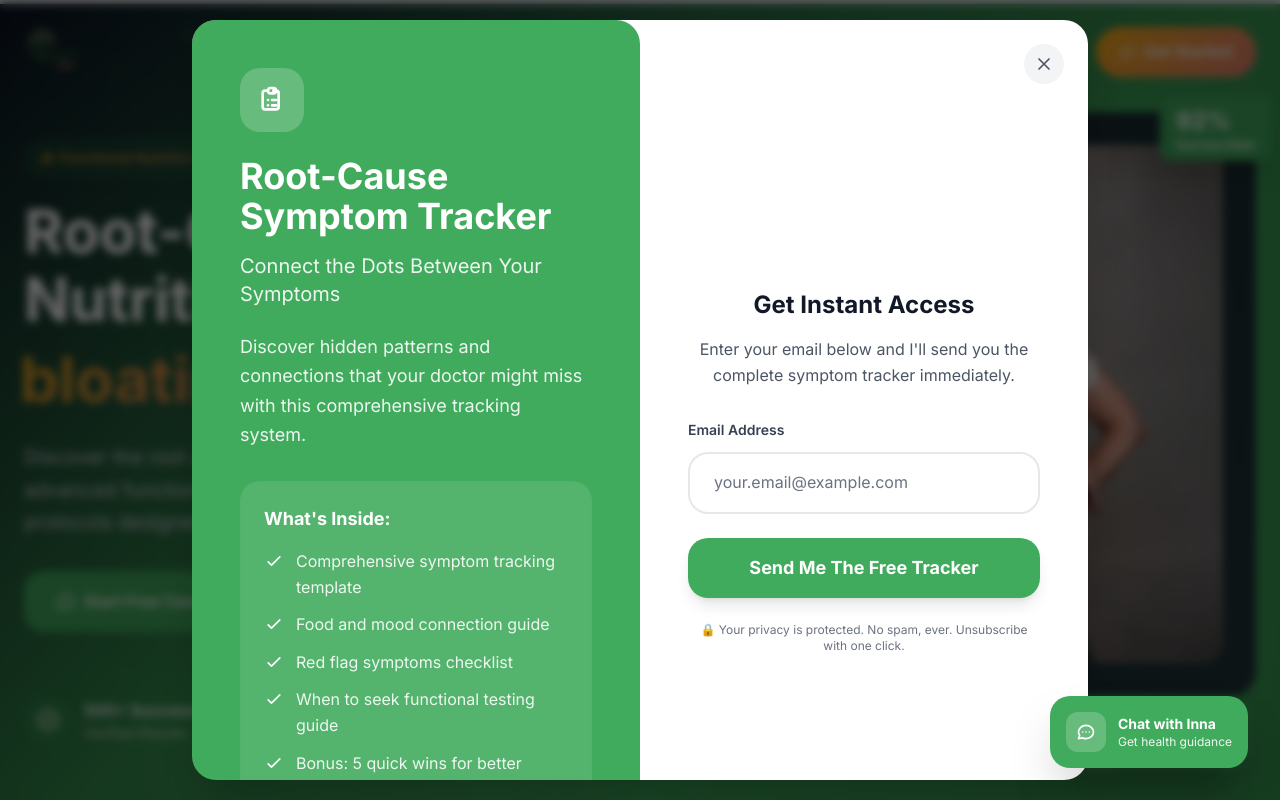
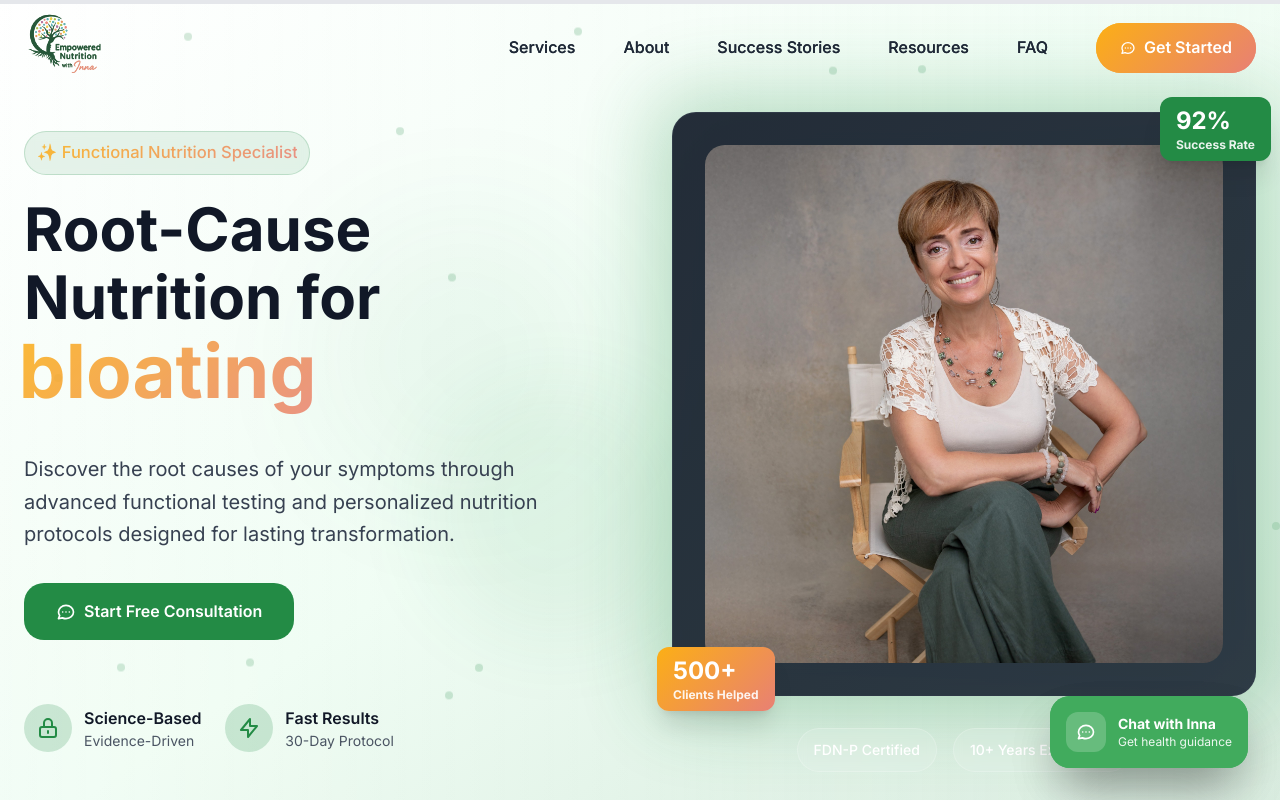
Before and after one commit to EmpoweredWithInna/website, a Next.js app: page / in a window 1280 px wide. Shown: the top 800 px of the page. Built offline with nearby package versions, Linux system fonts and the light colour scheme.

Commit message:
fixed chnages requested on Inna site

```diff
--- a/components/LeadMagnet.tsx
+++ b/components/LeadMagnet.tsx
@@ -15,22 +15,22 @@ export function LeadMagnet({ autoOpen = false }: LeadMagnetProps) {
 
   const leadMagnets = [
     {
-      title: "Root-Cause Symptom Tracker",
-      subtitle: "Connect the Dots Between Your Symptoms",
-      description: "Discover hidden patterns and connections that your doctor might miss with this comprehensive tracking system.",
+      title: "The Gut-Brain Reset: 7-Day Meal Plan",
+      subtitle: "Nourish Your Gut. Balance Your Mind.",
+      description: "Discover how simple food swaps can reduce inflammation, support digestion, and boost emotional wellness with this 7-day, gut-friendly plan.",
       icon: (
         <svg className="w-8 h-8" fill="none" stroke="currentColor" viewBox="0 0 24 24">
-          <path strokeLinecap="round" strokeLinejoin="round" strokeWidth={2} d="M9 5H7a2 2 0 00-2 2v10a2 2 0 002 2h8a2 2 0 002-2V7a2 2 0 00-2-2h-2M9 5a2 2 0 002 2h2a2 2 0 002-2M9 5a2 2 0 012-2h2a2 2 0 012 2m-3 7h3m-3 4h3m-6-4h.01M9 16h.01" />
+          <path strokeLinecap="round" strokeLinejoin="round" strokeWidth={2} d="M12 6.253v13m0-13C10.832 5.477 9.246 5 7.5 5S4.168 5.477 3 6.253v13C4.168 18.477 5.754 18 7.5 18s3.332.477 4.5 1.253m0-13C13.168 5.477 14.754 5 16.5 5c1.747 0 3.332.477 4.5 1.253v13C19.832 18.477 18.246 18 16.5 18c-1.746 0-3.332.477-4.5 1.253" />
         </svg>
       ),
       benefits: [
-        "Comprehensive symptom tracking template",
-        "Food and mood connection guide",
-        "Red flag symptoms checklist",
-        "When to seek functional testing guide",
-        "Bonus: 5 quick wins for better digestion"
+        "7-day step-by-step gut-friendly meal plan",
+        "Recipes packed with prebiotics, probiotics & brain-supporting nutrients",
+        "Easy shopping list for stress-free prep",
+        "Tips to boost mood and energy naturally",
+        "Bonus: Quick lifestyle hacks for better digestion"
       ],
-      value: "$47 Value - Yours FREE"
+      value: "💡 $47 Value – Yours FREE"
     }
   ];
 
@@ -59,7 +59,7 @@ export function LeadMagnet({ autoOpen = false }: LeadMagnetProps) {
     if (autoOpen) {
       const timer = setTimeout(() => {
         setIsOpen(true);
-      }, 2000); // Show popup after 2 seconds
+      }, 15000); // Show popup after 15 seconds
 
       return () => clearTimeout(timer);
     }
@@ -70,23 +70,24 @@ export function LeadMagnet({ autoOpen = false }: LeadMagnetProps) {
       {/* Modal Overlay - No trigger button needed for auto-popup */}
       {isOpen && (
         <div className="fixed inset-0 bg-black/60 backdrop-blur-sm z-50 flex items-center justify-center p-4">
-          <div className={`bg-white rounded-3xl shadow-2xl max-w-4xl w-full max-h-[95vh] overflow-y-auto relative transition-all duration-500 ${
+          <div className={`bg-white shadow-2xl max-w-4xl w-full max-h-[95vh] relative transition-all duration-500 ${
             isVisible ? 'opacity-100 scale-100 translate-y-0' : 'opacity-0 scale-95 translate-y-8'
           }`}>
-            {/* Close Button */}
+            {/* Close Button - Fixed outside scrollable area */}
             <button
               onClick={() => setIsOpen(false)}
-              className="absolute top-6 right-6 w-10 h-10 bg-gray-100 hover:bg-gray-200 rounded-full flex items-center justify-center transition-colors z-10 group"
+              className="absolute top-6 right-6 w-10 h-10 bg-gray-100 hover:bg-gray-200 rounded-full flex items-center justify-center transition-colors z-20 group"
             >
               <svg className="w-5 h-5 text-gray-600 group-hover:text-gray-800" fill="none" stroke="currentColor" viewBox="0 0 24 24">
                 <path strokeLinecap="round" strokeLinejoin="round" strokeWidth={2} d="M6 18L18 6M6 6l12 12" />
               </svg>
             </button>
 
+            <div className="max-h-[95vh] overflow-y-auto">
               {!isSubmitted ? (
                 <div className="grid grid-cols-1 lg:grid-cols-2 min-h-[600px]">
                   {/* Left Side - Visual/Benefits */}
-                <div className="bg-gradient-to-br from-[#41ab5d] to-[#41ab5d] p-8 lg:p-12 text-white rounded-l-3xl lg:rounded-r-none rounded-t-3xl lg:rounded-t-3xl">
+                  <div className="bg-gradient-to-br from-[#41ab5d] to-[#41ab5d] p-8 lg:p-12 text-white ">
                     <div className="h-full flex flex-col justify-center">
                       <div className="w-16 h-16 bg-white/20 rounded-2xl flex items-center justify-center mb-6">
                         {leadMagnets[0].icon}
@@ -125,29 +126,29 @@ export function LeadMagnet({ autoOpen = false }: LeadMagnetProps) {
                   </div>
 
                   {/* Right Side - Form */}
-                <div className="p-8 lg:p-12 flex flex-col justify-center">
+                  <div className="p-8 lg:p-12 flex flex-col justify-center rounded-r-3xl lg:rounded-l-none rounded-b-3xl lg:rounded-b-3xl bg-white">
                     <div className="text-center mb-8">
                       <h3 className="text-2xl font-bold text-gray-900 mb-4">
                         Get Instant Access
                       </h3>
                       <p className="text-gray-600">
-                      Enter your email below and I'll send you the complete symptom tracker immediately.
+                        Enter your email below and I'll send you the full 7-day gut-brain reset meal plan right away.
                       </p>
                     </div>
 
                     <form onSubmit={handleSubmit} className="space-y-6">
                       <div>
-                      <label htmlFor="email" className="block text-sm font-semibold text-gray-700 mb-3">
-                        Email Address
+                        <label htmlFor="email" className="block text-sm font-medium text-gray-700 mb-2">
+                          Email Address *
                         </label>
                         <input
                           type="email"
                           id="email"
                           value={email}
                           onChange={(e) => setEmail(e.target.value)}
-                        placeholder="your.email@example.com"
-                        className="w-full px-6 py-4 rounded-2xl border-2 border-gray-200 focus:border-[#41ab5d] focus:outline-none text-gray-800 placeholder-gray-500 transition-colors duration-300"
                           required
+                          className="w-full px-4 py-3 border border-gray-300 rounded-xl focus:ring-2 focus:ring-[#41ab5d] focus:border-transparent transition-all duration-200 text-gray-900"
+                          placeholder="Enter your email address"
                         />
                       </div>
 
@@ -155,14 +156,12 @@ export function LeadMagnet({ autoOpen = false }: LeadMagnetProps) {
                         type="submit"
                         className="w-full bg-gradient-to-r from-[#41ab5d] to-[#41ab5d] text-white py-4 rounded-2xl font-bold text-lg transition-all duration-300 hover:from-[#1a7a39] hover:to-[#41ab5d] hover:scale-105 shadow-lg hover:shadow-xl"
                       >
-                      Send Me The Free Tracker
+                        Send Me The Free Guide
                       </button>
 
-                    <div className="text-center">
-                      <p className="text-xs text-gray-500 mb-4">
-                        🔒 Your privacy is protected. No spam, ever. Unsubscribe with one click.
+                      <p className="text-xs text-gray-500 text-center mt-4">
+                        🔒 Your privacy is protected. No spam, ever. Unsubscribe anytime.
                       </p>
-                    </div>
                     </form>
                   </div>
                 </div>
@@ -175,20 +174,21 @@ export function LeadMagnet({ autoOpen = false }: LeadMagnetProps) {
                   </div>
                   <h2 className="text-4xl font-bold text-gray-900 mb-6">Success! 🎉</h2>
                   <p className="text-xl text-gray-600 mb-4">
-                  Your Root-Cause Symptom Tracker is on its way!
+                    Your 7-Day Gut-Brain Reset Meal Plan is on its way!
                   </p>
                   <p className="text-gray-500 mb-8">
                     Check your email (and spam folder) for your free download link.
                   </p>
                   <div className="bg-[#41ab5d]/5 border border-[#41ab5d]/20 rounded-2xl p-6 max-w-md mx-auto">
                     <p className="text-[#41ab5d] font-medium">
-                    💡 Pro Tip: Add our email to your contacts to ensure you receive all our health insights!
+                      💡 Pro Tip: Add our email to your contacts to ensure you receive all health insights!
                     </p>
                   </div>
                 </div>
               )}
             </div>
           </div>
+        </div>
       )}
     </>
   );
--- a/components/SocialProof.tsx
+++ b/components/SocialProof.tsx
@@ -43,7 +43,6 @@ export function SocialProof() {
   const certifications = [
     { name: 'FDN-P Certified', badge: 'Functional Diagnostic Nutrition' },
     { name: 'HIPAA Compliant', badge: 'Privacy & Security' },
-    { name: 'BBB Accredited', badge: 'Business Excellence' },
     { name: 'Functional Medicine', badge: 'Root-Cause Approach' }
   ];
 
@@ -89,7 +88,7 @@ export function SocialProof() {
             <p className="text-gray-600">Recognized excellence in functional nutrition and healthcare</p>
           </div>
 
-          <div className="grid grid-cols-1 md:grid-cols-2 lg:grid-cols-4 gap-6">
+          <div className="grid grid-cols-1 md:grid-cols-2 lg:grid-cols-3 gap-6">
             {certifications.map((cert, index) => (
               <div key={index} className="group text-center">
                 <div className="bg-gradient-to-br from-emerald-50 to-teal-50 rounded-2xl p-6 hover:from-emerald-100 hover:to-teal-100 transition-all duration-300 border border-emerald-200/50">
--- a/components/header.tsx
+++ b/components/header.tsx
@@ -21,49 +21,49 @@ export function Header() {
         ? 'bg-white/95 backdrop-blur-lg shadow-xl border-b border-gray-100'
         : 'bg-transparent'
     }`}>
-      <nav className="flex justify-between items-center py-4 lg:py-6 max-w-7xl mx-auto px-6">
+      <nav className="flex justify-between items-center py-2 lg:py-2 max-w-7xl mx-auto px-6">
         <div className="flex items-center">
           <Image
             src="/Empowered_SQ_logo.png"
             alt="Empowered Nutrition"
             width={180}
             height={60}
-            className="h-12 lg:h-14 w-auto transition-all duration-300"
+            className="h-12 lg:h-20 w-auto transition-all duration-300"
           />
         </div>
 
         <ul className="hidden lg:flex items-center gap-8 xl:gap-12">
           <li>
             <a href="#services" className={`font-medium transition-all duration-300 hover:scale-105 ${
-              isScrolled ? 'text-gray-700 hover:text-emerald-600' : 'text-white/90 hover:text-emerald-300'
+              isScrolled ? 'text-gray-800 hover:text-[#41ab5d]' : 'text-gray-800 hover:text-[#41ab5d]'
             }`}>
               Services
             </a>
           </li>
           <li>
             <a href="#about" className={`font-medium transition-all duration-300 hover:scale-105 ${
-              isScrolled ? 'text-gray-700 hover:text-emerald-600' : 'text-white/90 hover:text-emerald-300'
+              isScrolled ? 'text-gray-800 hover:text-[#41ab5d]' : 'text-gray-800 hover:text-[#41ab5d]'
             }`}>
               About
             </a>
           </li>
           <li>
             <a href="#testimonials" className={`font-medium transition-all duration-300 hover:scale-105 ${
-              isScrolled ? 'text-gray-700 hover:text-emerald-600' : 'text-white/90 hover:text-emerald-300'
+              isScrolled ? 'text-gray-800 hover:text-[#41ab5d]' : 'text-gray-800 hover:text-[#41ab5d]'
             }`}>
               Success Stories
             </a>
           </li>
           <li>
             <a href="#resources" className={`font-medium transition-all duration-300 hover:scale-105 ${
-              isScrolled ? 'text-gray-700 hover:text-emerald-600' : 'text-white/90 hover:text-emerald-300'
+              isScrolled ? 'text-gray-800 hover:text-[#41ab5d]' : 'text-gray-800 hover:text-[#41ab5d]'
             }`}>
               Resources
             </a>
           </li>
           <li>
             <a href="#faq" className={`font-medium transition-all duration-300 hover:scale-105 ${
-              isScrolled ? 'text-gray-700 hover:text-emerald-600' : 'text-white/90 hover:text-emerald-300'
+              isScrolled ? 'text-gray-800 hover:text-[#41ab5d]' : 'text-gray-800 hover:text-[#41ab5d]'
             }`}>
               FAQ
             </a>
@@ -107,7 +107,7 @@ export function Header() {
             <li>
               <a
                 href="#services"
-                className="block text-lg font-medium text-gray-700 hover:text-emerald-600 transition-colors py-2"
+                className="block text-lg font-medium text-gray-800 hover:text-[#41ab5d] transition-colors py-2"
                 onClick={() => setIsMenuOpen(false)}
               >
                 Services
@@ -116,7 +116,7 @@ export function Header() {
             <li>
               <a
                 href="#about"
-                className="block text-lg font-medium text-gray-700 hover:text-emerald-600 transition-colors py-2"
+                className="block text-lg font-medium text-gray-800 hover:text-[#41ab5d] transition-colors py-2"
                 onClick={() => setIsMenuOpen(false)}
               >
                 About
@@ -125,7 +125,7 @@ export function Header() {
             <li>
               <a
                 href="#testimonials"
-                className="block text-lg font-medium text-gray-700 hover:text-emerald-600 transition-colors py-2"
+                className="block text-lg font-medium text-gray-800 hover:text-[#41ab5d] transition-colors py-2"
                 onClick={() => setIsMenuOpen(false)}
               >
                 Success Stories
@@ -134,7 +134,7 @@ export function Header() {
             <li>
               <a
                 href="#resources"
-                className="block text-lg font-medium text-gray-700 hover:text-emerald-600 transition-colors py-2"
+                className="block text-lg font-medium text-gray-800 hover:text-[#41ab5d] transition-colors py-2"
                 onClick={() => setIsMenuOpen(false)}
               >
                 Resources
@@ -143,7 +143,7 @@ export function Header() {
             <li>
               <a
                 href="#faq"
-                className="block text-lg font-medium text-gray-700 hover:text-emerald-600 transition-colors py-2"
+                className="block text-lg font-medium text-gray-800 hover:text-[#41ab5d] transition-colors py-2"
                 onClick={() => setIsMenuOpen(false)}
               >
                 FAQ
@@ -151,7 +151,7 @@ export function Header() {
             </li>
             <li className="pt-4">
               <button
-                className="w-full bg-gradient-to-r from-emerald-500 to-teal-500 text-white px-6 py-4 rounded-full font-semibold text-lg transition-all duration-300 hover:from-emerald-400 hover:to-teal-400 hover:shadow-xl flex items-center justify-center gap-2"
+                className="w-full bg-gradient-to-r from-emerald-500 to-teal-500 text-white px-6 py-4 rounded-full font-semibold text-lg transition-all duration-300 flex items-center justify-center gap-2"
                 onClick={() => setIsMenuOpen(false)}
               >
                 <svg className="w-5 h-5" fill="none" stroke="currentColor" viewBox="0 0 24 24">
--- a/components/hero.tsx
+++ b/components/hero.tsx
@@ -16,7 +16,7 @@ export function Hero() {
     'mood swings',
     'sleep issues',
     'gut problems'
-];
+  ];
 
   // Typewriter effect
   useEffect(() => {
@@ -45,18 +45,18 @@ export function Hero() {
   return (
     <section className="relative min-h-screen flex items-center overflow-hidden" id="home">
       {/* Sophisticated Animated Background */}
-      <div className="absolute inset-0 bg-gradient-to-br from-slate-900 via-[#41ab5d] to-[#41ab5d]">
+      <div className="absolute inset-0 bg-gradient-to-br from-white via-green-50 to-[#238b45]/20">
         {/* Floating orbs */}
-        <div className="absolute top-1/4 left-1/4 w-72 h-72 bg-[#41ab5d]/20 rounded-full blur-3xl animate-pulse"></div>
-        <div className="absolute top-3/4 right-1/4 w-96 h-96 bg-[#41ab5d]/15 rounded-full blur-3xl animate-pulse delay-1000"></div>
-        <div className="absolute bottom-1/4 left-1/3 w-64 h-64 bg-[#41ab5d]/25 rounded-full blur-2xl animate-pulse delay-500"></div>
+        <div className="absolute top-1/4 left-1/4 w-72 h-72 bg-[#238b45]/10 rounded-full blur-3xl animate-pulse"></div>
+        <div className="absolute top-3/4 right-1/4 w-96 h-96 bg-[#238b45]/8 rounded-full blur-3xl animate-pulse delay-1000"></div>
+        <div className="absolute bottom-1/4 left-1/3 w-64 h-64 bg-[#238b45]/15 rounded-full blur-2xl animate-pulse delay-500"></div>
 
         {/* Animated particles */}
         <div className="absolute inset-0">
           {[...Array(20)].map((_, i) => (
             <div
               key={i}
-              className="absolute w-2 h-2 bg-[#41ab5d]/30 rounded-full animate-float"
+              className="absolute w-2 h-2 bg-[#238b45]/20 rounded-full animate-float"
               style={{
                 left: `${Math.random() * 100}%`,
                 top: `${Math.random() * 100}%`,
@@ -68,7 +68,7 @@ export function Hero() {
         </div>
 
         {/* Gradient overlay */}
-        <div className="absolute inset-0 bg-gradient-to-r from-black/20 via-transparent to-black/10"></div>
+        <div className="absolute inset-0 bg-gradient-to-r from-white/10 via-transparent to-green-50/20"></div>
       </div>
 
       <div className="max-w-7xl mx-auto px-6 relative z-10 pt-28 pb-20">
@@ -76,69 +76,60 @@ export function Hero() {
           {/* Left Column - Content */}
           <div className="space-y-8">
             <div className="space-y-6">
-              <div className="inline-flex items-center px-4 py-2 bg-[#41ab5d]/10 border border-[#41ab5d]/20 rounded-full backdrop-blur-sm">
-                <span className="highlighted-symptom text-sm font-medium">✨ Functional Nutrition Specialist</span>
+              <div className="inline-flex items-center px-4 py-2 bg-[#238b45]/10 border border-[#238b45]/20 rounded-full backdrop-blur-sm">
+                <span className="highlighted-symptom text-md font-medium">✨ Functional Nutrition Specialist</span>
               </div>
 
               <h1 className="text-4xl lg:text-6xl font-bold leading-tight">
-                <span className="text-white block mb-2">Root-Cause</span>
-                <span className="text-white block mb-2">Nutrition for</span>
-                <span className="highlighted-symptom block min-h-[1.2em]">
+                <span className="text-gray-900 block mb-2">Root-Cause</span>
+                <span className="text-gray-900 block mb-2">Nutrition for</span>
+                <span className="highlighted-symptom lg:text-7xl text-5xl block min-h-[1.2em]">
                   {displayText}
-                  <span className={`inline-block w-1 h-16 bg-[#E88074] ml-2 ${isTyping ? 'animate-pulse' : 'opacity-0'}`}></span>
+                  <span className={`inline-block w-1 h-12 bg-[#E88074] ml-2 ${isTyping ? 'animate-pulse' : 'opacity-0'}`}></span>
                 </span>
               </h1>
 
-              <p className="text-xl text-gray-300 leading-relaxed max-w-xl">
+              <p className="text-xl text-gray-700 leading-relaxed max-w-xl">
                 Discover the root causes of your symptoms through advanced functional testing and personalized nutrition protocols designed for lasting transformation.
               </p>
             </div>
 
             {/* CTA Buttons */}
             <div className="flex flex-col sm:flex-row gap-4">
-              <button className="group relative px-8 py-4 bg-[#41ab5d] text-white font-semibold rounded-2xl transition-all duration-300 hover:bg-[#41ab5d]/90 hover:scale-105 hover:shadow-2xl hover:shadow-[#41ab5d]/25">
+              <button className="group relative px-8 py-4 bg-[#238b45] text-white font-semibold rounded-2xl transition-all duration-300 hover:bg-[#238b45]/90 hover:scale-105 hover:shadow-2xl hover:shadow-[#238b45]/25">
                 <span className="relative z-10 flex items-center gap-2">
                   <svg className="w-5 h-5" fill="none" stroke="currentColor" viewBox="0 0 24 24">
                     <path strokeLinecap="round" strokeLinejoin="round" strokeWidth={2} d="M8 12h.01M12 12h.01M16 12h.01M21 12c0 4.418-4.03 8-9 8a9.863 9.863 0 01-4.255-.949L3 20l1.395-3.72C3.512 15.042 3 13.574 3 12c0-4.418 4.03-8 9-8s9 3.582 9 8z" />
                   </svg>
                   Start Free Consultation
                 </span>
-                <div className="absolute inset-0 bg-[#41ab5d]/90 rounded-2xl opacity-0 group-hover:opacity-100 transition-opacity duration-300"></div>
-              </button>
-
-              <button className="group px-8 py-4 border-2 border-[#E88074]/50 text-white font-semibold rounded-2xl backdrop-blur-sm transition-all duration-300 hover:border-[#E88074] hover:bg-[#E88074]/20 hover:scale-105">
-                <span className="flex items-center gap-2">
-                  <svg className="w-5 h-5" fill="none" stroke="currentColor" viewBox="0 0 24 24">
-                    <path strokeLinecap="round" strokeLinejoin="round" strokeWidth={2} d="M17 8h2a2 2 0 012 2v6a2 2 0 01-2 2h-2v4l-4-4H9a1.994 1.994 0 01-2-2V10a2 2 0 012-2h2m2-4h6a2 2 0 012 2v6a2 2 0 01-2 2H9a2 2 0 01-2-2V6a2 2 0 012-2z" />
-                  </svg>
-                  Chat with Our Team
-                </span>
+                <div className="absolute inset-0 bg-[#238b45]/90 rounded-2xl opacity-0 group-hover:opacity-100 transition-opacity duration-300"></div>
               </button>
             </div>
 
             {/* Trust Indicators */}
             <div className="flex flex-wrap items-center gap-6 pt-8">
               <div className="flex items-center gap-3">
-                <div className="w-12 h-12 bg-[#41ab5d]/20 rounded-full flex items-center justify-center">
-                  <svg className="w-6 h-6 text-[#fff]" fill="none" stroke="currentColor" viewBox="0 0 24 24">
-                    <path strokeLinecap="round" strokeLinejoin="round" strokeWidth={2} d="M9 12l2 2 4-4m6 2a9 9 0 11-18 0 9 9 0 0118 0z" />
+                <div className="w-12 h-12 bg-[#238b45]/20 rounded-full flex items-center justify-center">
+                  <svg className="w-6 h-6 text-[#238b45]" fill="none" stroke="currentColor" viewBox="0 0 24 24">
+                    <path strokeLinecap="round" strokeLinejoin="round" strokeWidth={2} d="M12 15v2m-6 4h12a2 2 0 002-2v-6a2 2 0 00-2-2H6a2 2 0 00-2 2v6a2 2 0 002 2zm10-10V7a4 4 0 00-8 0v4h8z" />
                   </svg>
                 </div>
                 <div>
-                  <div className="text-white font-semibold">500+ Success Stories</div>
-                  <div className="text-white/70 text-sm">Verified Results</div>
+                  <div className="text-gray-900 font-semibold">Science-Based</div>
+                  <div className="text-gray-600 text-sm">Evidence-Driven</div>
                 </div>
               </div>
 
               <div className="flex items-center gap-3">
-                <div className="w-12 h-12 bg-[#41ab5d]/20 rounded-full flex items-center justify-center">
-                  <svg className="w-6 h-6 text-[#fff]" fill="none" stroke="currentColor" viewBox="0 0 24 24">
-                    <path strokeLinecap="round" strokeLinejoin="round" strokeWidth={2} d="M12 15v2m-6 4h12a2 2 0 002-2v-6a2 2 0 00-2-2H6a2 2 0 00-2 2v6a2 2 0 002 2zm10-10V7a4 4 0 00-8 0v4h8z" />
+                <div className="w-12 h-12 bg-[#238b45]/20 rounded-full flex items-center justify-center">
+                  <svg className="w-6 h-6 text-[#238b45]" fill="none" stroke="currentColor" viewBox="0 0 24 24">
+                    <path strokeLinecap="round" strokeLinejoin="round" strokeWidth={2} d="M13 10V3L4 14h7v7l9-11h-7z" />
                   </svg>
                 </div>
                 <div>
-                  <div className="text-white font-semibold">HIPAA Compliant</div>
-                  <div className="text-white/70 text-sm">Secure & Private</div>
+                  <div className="text-gray-900 font-semibold">Fast Results</div>
+                  <div className="text-gray-600 text-sm">30-Day Protocol</div>
                 </div>
               </div>
             </div>
@@ -149,7 +140,7 @@ export function Hero() {
             <div className="relative z-10">
               {/* Main image container */}
               <div className="relative group">
-                <div className="absolute -inset-4 bg-[#41ab5d] rounded-3xl blur-2xl opacity-30 group-hover:opacity-50 transition-opacity duration-500"></div>
+                <div className="absolute -inset-4 bg-[#238b45] rounded-3xl blur-2xl opacity-30 group-hover:opacity-50 transition-opacity duration-500"></div>
                 <div className="relative bg-gradient-to-br from-gray-900/90 to-gray-800/90 backdrop-blur-xl rounded-3xl p-8 border border-gray-700/50">
                   <img
                     src="/Inna.jpg"
@@ -160,7 +151,7 @@ export function Hero() {
                   />
 
                   {/* Floating stats */}
-                  <div className="absolute -top-4 -right-4 bg-[#41ab5d] text-white px-4 py-2 rounded-xl font-bold shadow-xl">
+                  <div className="absolute -top-4 -right-4 bg-[#238b45] text-white px-4 py-2 rounded-xl font-bold shadow-xl">
                     <div className="text-2xl">92%</div>
                     <div className="text-xs opacity-90">Success Rate</div>
                   </div>
```
Also changed, not shown: components/HowWeHelp.tsx (+4 -4 lines), components/Services.tsx (+5 -23 lines), components/chatSystem.tsx (+12 -21 lines). Lines whose indentation alone changed are shown as unchanged.
